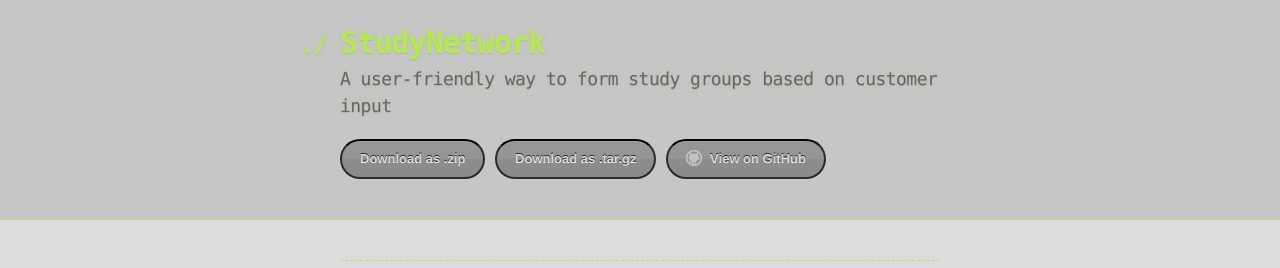
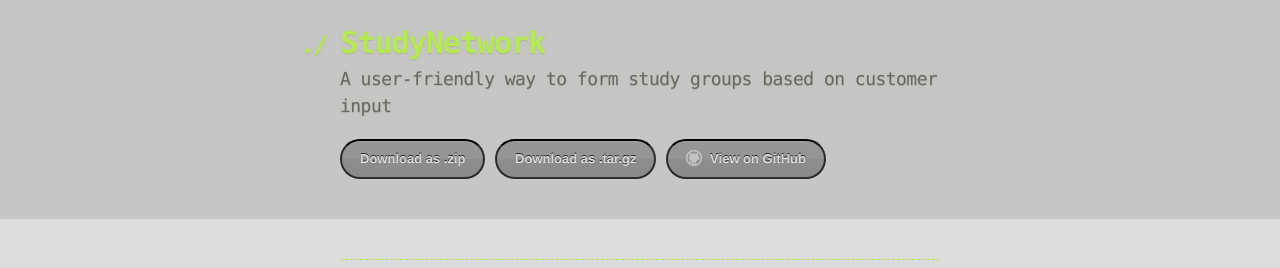
Before and after one commit to AlyssaR/StudyNetwork, a PHP site: page / in a window 1280 px wide. Shown: the top 268 px of the page. Run offline with PHP 8.4, Linux system fonts and the light colour scheme.

Commit message:
Update stylesheet.css

```diff
--- a/stylesheets/stylesheet.css
+++ b/stylesheets/stylesheet.css
@@ -38,7 +38,7 @@ li {
 header {
   background: rgba(0, 0, 0, 0.1);
   width: 100%;
-  border-bottom: 1px dashed #b5e853;
+  border-bottom: 1px #F08080;
   padding: 20px 0;
   margin: 0 0 40px 0;
 }
```
